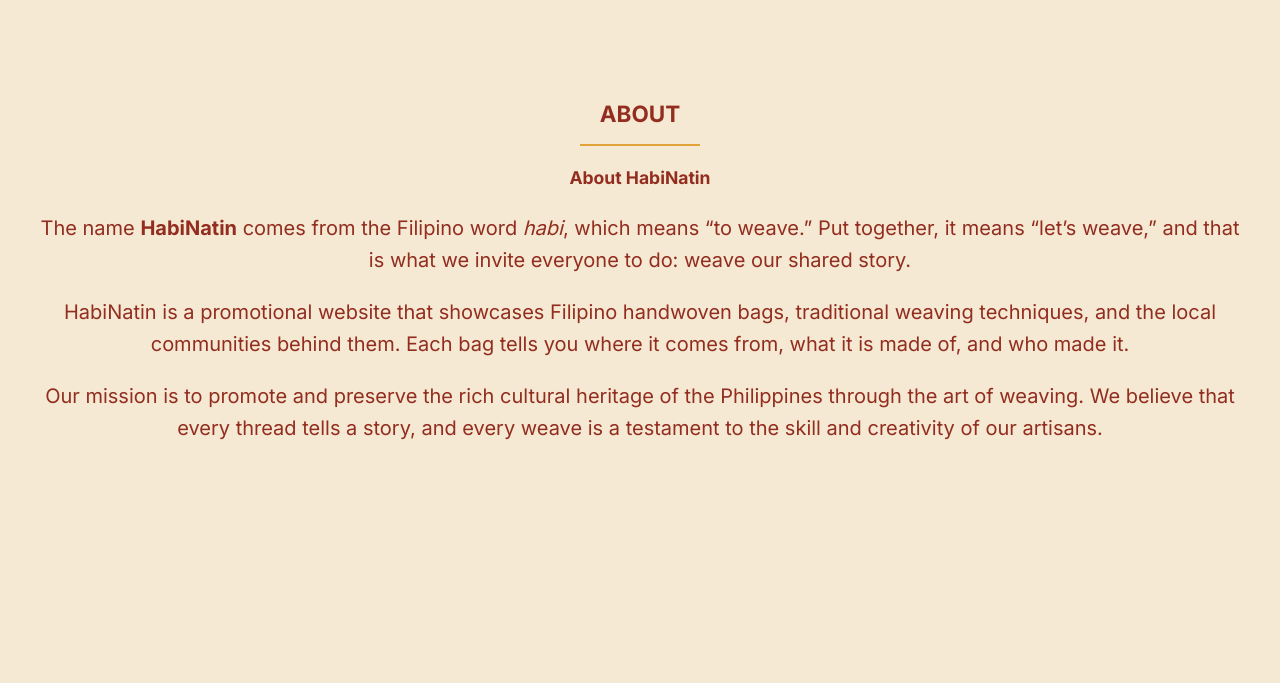
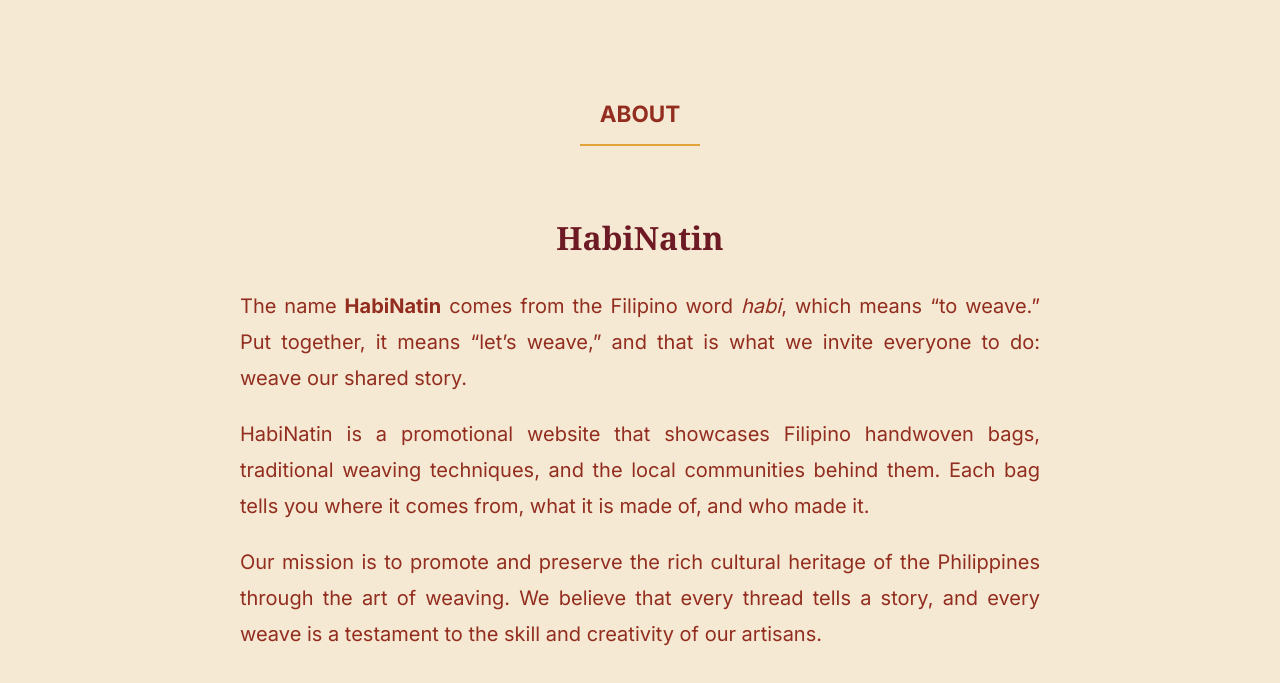
Before and after one commit to Gayliee/CC201_Final, a plain HTML site: page about.html in a window 1280 px wide. Shown: the part 107-790 px from the top of the page. Drawn offline with Linux system fonts and the light colour scheme.

Commit message:
Update "About" section styling and heading for HabiNatin

```diff
--- a/about.html
+++ b/about.html
@@ -30,7 +30,7 @@ body {
     <h2>ABOUT</h2>
 
     <div class="about-habinatin">
-        <h3>About HabiNatin</h3>
+        <h3>HabiNatin</h3>
 
         <p> The name <strong>HabiNatin</strong> comes from the Filipino word <em>habi</em>,
             which means “to weave.” Put together, it means “let’s weave,” and that is what
--- a/style.css
+++ b/style.css
@@ -362,6 +362,25 @@ p {
     .split-text { border-right: none; border-bottom: 2px solid #C9A86A; }
     .about-text { border-bottom: none; }
 }
+.about-habinatin {
+  max-width: 800px;      /* keeps lines a readable width */
+  margin: 0 auto;        /* centers the whole block on the page */
+  padding: 1rem 1.5rem;
+}
+
+.about-habinatin h3 {
+  text-align: center;    /* centered heading */
+  font-family: Georgia, serif;
+  color: #6d1a24;
+  font-size: 2rem;
+  margin-bottom: 1.5rem;
+}
+
+.about-habinatin p {
+  text-align: justify;   /* both left and right edges line up */
+  line-height: 1.8;
+  margin-bottom: 1.2rem;
+}
 
 .page-content {
     padding: clamp(140px, 22vh, 200px) 2rem 4rem;
```
